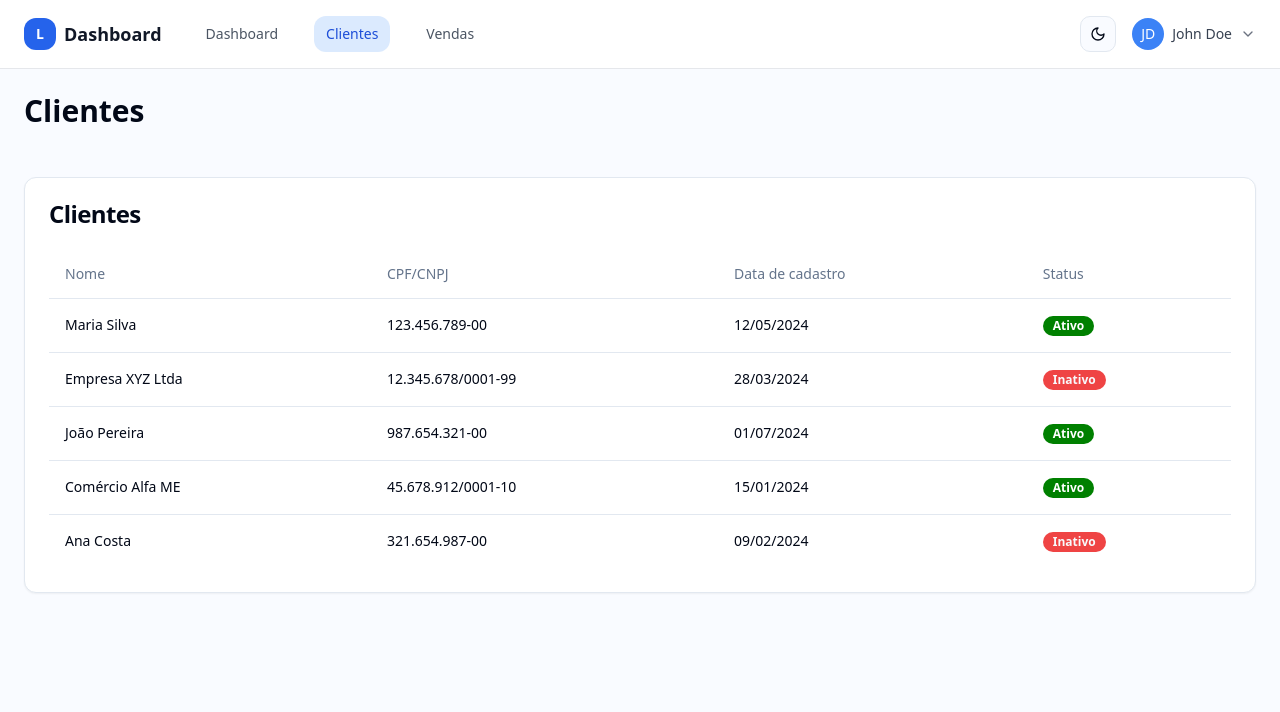
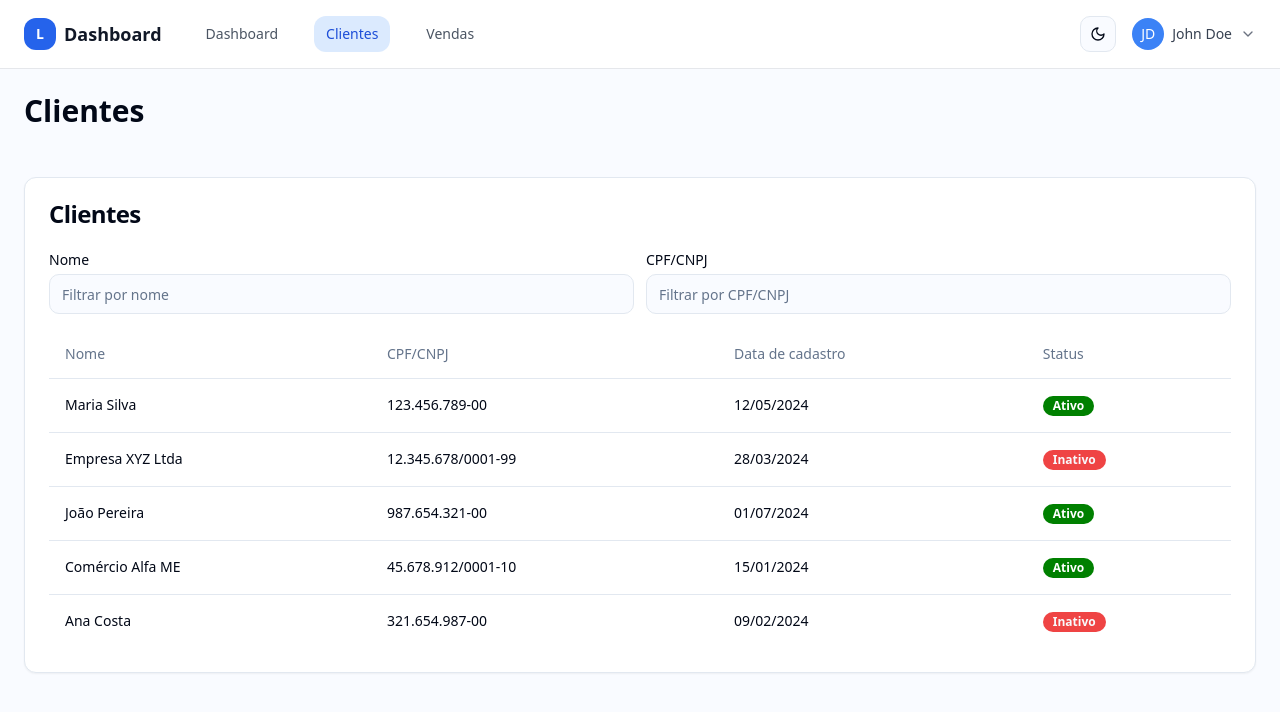
Before and after one commit to guilhermelr291/microbiz-performance-hub-63, a React (Vite) app: page /clientes in a window 1280 px wide. Shown: the top 712 px of the page. Built offline with nearby package versions, Linux system fonts and the light colour scheme.

Commit message:
Add filters to customers page
Added name and CPF/CNPJ filters to the customers table on the clients page.

```diff
--- a/src/components/CustomersList.tsx
+++ b/src/components/CustomersList.tsx
@@ -2,6 +2,7 @@ import React, { useMemo, useState } from 'react';
 import axios from 'axios';
 import { Card, CardContent, CardHeader, CardTitle } from '@/components/ui/card';
 import { Table, TableBody, TableCell, TableHead, TableHeader, TableRow } from '@/components/ui/table';
+import { Input } from '@/components/ui/input';
 
 export type CustomerStatus = 'ativo' | 'inativo';
 
@@ -46,8 +47,23 @@ const StatusPill = ({ status }: { status: CustomerStatus }) => {
 
 const CustomersList = () => {
   const [customers] = useState<Customer[]>(mockCustomers);
+  const [nome, setNome] = useState('');
+  const [documento, setDocumento] = useState('');
 
-  const rows = useMemo(() => customers, [customers]);
+  const rows = useMemo(() => {
+    const normalize = (s: string) => s.normalize('NFD').replace(/[\u0300-\u036f]/g, '');
+    const onlyDigits = (s: string) => s.replace(/\D/g, '');
+
+    const filtroNome = normalize(nome.toLowerCase());
+    const filtroDoc = onlyDigits(documento);
+
+    return customers.filter((c) => {
+      const nomeMatch = filtroNome ? normalize(c.nome.toLowerCase()).includes(filtroNome) : true;
+      const docDigits = onlyDigits(c.documento);
+      const docMatch = filtroDoc ? docDigits.includes(filtroDoc) : true;
+      return nomeMatch && docMatch;
+    });
+  }, [customers, nome, documento]);
 
   return (
     <section className="w-full">
@@ -56,6 +72,24 @@ const CustomersList = () => {
           <CardTitle>Clientes</CardTitle>
         </CardHeader>
         <CardContent>
+          <div className="grid grid-cols-1 md:grid-cols-2 gap-3 mb-4">
+            <div>
+              <label className="block text-sm font-medium mb-1">Nome</label>
+              <Input
+                placeholder="Filtrar por nome"
+                value={nome}
+                onChange={(e) => setNome(e.target.value)}
+              />
+            </div>
+            <div>
+              <label className="block text-sm font-medium mb-1">CPF/CNPJ</label>
+              <Input
+                placeholder="Filtrar por CPF/CNPJ"
+                value={documento}
+                onChange={(e) => setDocumento(e.target.value)}
+              />
+            </div>
+          </div>
           <div className="w-full overflow-x-auto">
             <Table>
               <TableHeader>
```
